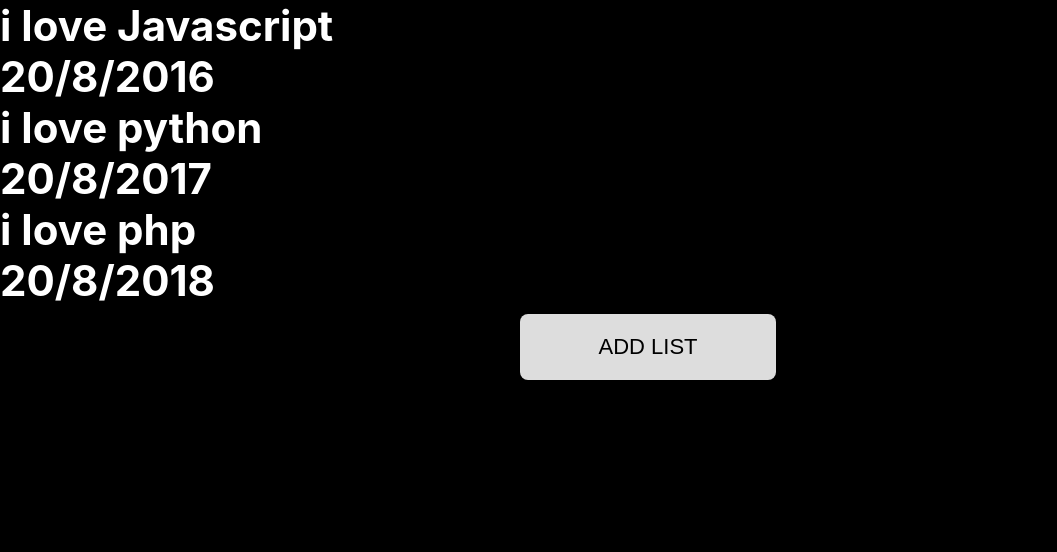
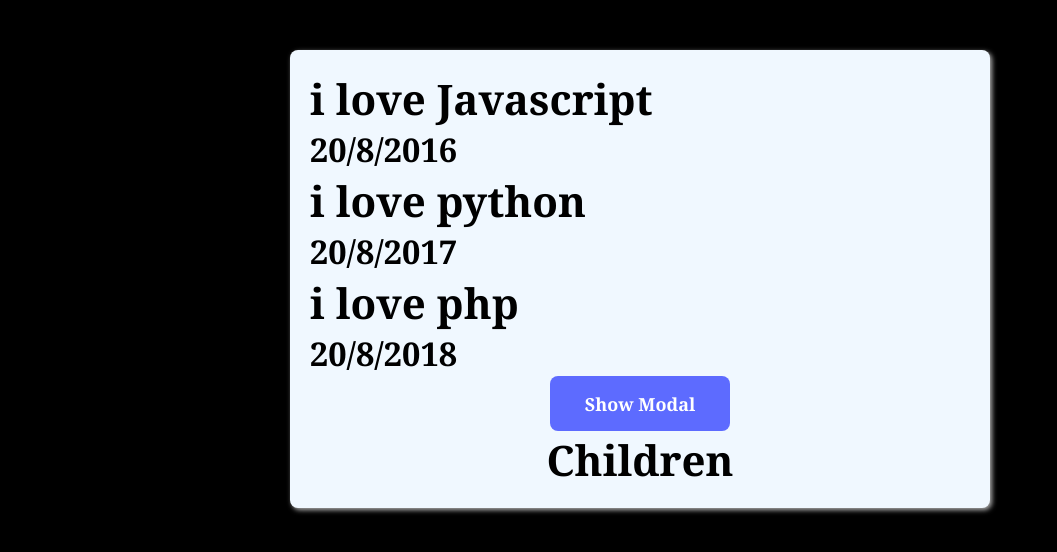
Before and after one commit to mehedihasan-swe/Itemlist, a React (Create React App) app: page / in a window 1280 px wide. Shown: the top 552 px of the page, without its empty margins (0-1057 px from the left). Built offline with nearby package versions, Linux system fonts and the light colour scheme.

Commit message:
[Style][Feat]Added css

```diff
--- a/src/App.css
+++ b/src/App.css
@@ -10,9 +10,41 @@
   background-color: #000;
   color: #fff;
   font-size: 28px;
+  font-family: Cambria, Cochin, Georgia, Times, 'Times New Roman', serif;
+}
+.cardlayout{
+  width: 100%;
+  height: 100%;
+}
+.itemlayout{
+  width: 700px;
+  padding: 20px;
+  margin: 10px;
+  box-shadow: 2px 2px 5px rgba(255, 255, 255, .7);
+  border-radius: 8px;
+  margin: 50px auto;
+  color: #000000;
+  background-color: aliceblue;
+}
+.modaldiv{
+  display: flex;
+  justify-content: center;
+  align-items: center;
+}
+.btn-modal{
+  width: 180px;
+  height: 55px;
+  border-radius: 8px;
+  background-color: rgb(93, 107, 255);
+  color: white;
+  font-size: 18px;
+  font-family: Cambria, Cochin, Georgia, Times, 'Times New Roman', serif;
+  font-weight: bold;
+  border: none;
+  cursor: pointer;
 }
 
-.card {
+/* .card {
   background-color: #fff;
   color: #000;
   border-radius: 8px;
@@ -21,10 +53,10 @@
   padding: 30px;
   text-align: center;
   box-shadow: 2px 2px 5px rgba(255, 255, 255, .7);
-}
+} */
 
 
-.modal {
+/* .modal {
   position: fixed;
   top: 0;
   left: 0;
@@ -74,4 +106,4 @@
   font-size: 22px;
   text-transform: uppercase;
   cursor: pointer;
-}
+} */
--- a/src/App.js
+++ b/src/App.js
@@ -1,9 +1,10 @@
 
 
-import { useState } from 'react';
-import Adlist from './Adlist';
+
+
 import './App.css';
 import Modal from './Modal';
+
 
 const data = [
   {
@@ -24,36 +25,29 @@
 ]
 
 function App() {
-  const [list, setList] = useState(data);
-  const [showmodal, setShowModal]=useState(false);
-
-  const handleDelete = (id) => {
-    const filterList = list.filter(item => item.id !== id)
-    setList(filterList)
-  }
-
 
   return (
     <div className="App">
-      {
-        list.map(item => (
-          <div onClick={() => handleDelete(item.id)} key={item.id}>
-            <h2>{item.title}</h2>
-            <h2>{item.StartDate}</h2>
+      <div className='cardlayout'>
+        <div className='itemlayout'>
+          {
+            data.map(items => (
+              <div key={items.id}>
+                <h2>{items.title}</h2>
+                <h3>{items.StartDate}</h3>
+              </div>
+            ))
+          }
+          <div className='modaldiv'>
+            <button className='btn-modal'>Show Modal</button>
           </div>
-        ))
-      }
-      <div className="btn_container">
-      <button onClick={(e) => setShowModal(true)}>add List</button>
+          <div className='modaldiv'>
+            <Modal>
+              <h2>Children</h2>
+            </Modal>
+            </div>
+        </div>
       </div>
-
-    {
-      showmodal &&
-      <Modal>
-        <Adlist setList={setList}></Adlist>
-        <button onClick={e => setShowModal(false)}>CLOSE MODAL</button>
-      </Modal>
-    }
     </div>
   );
 }
```
